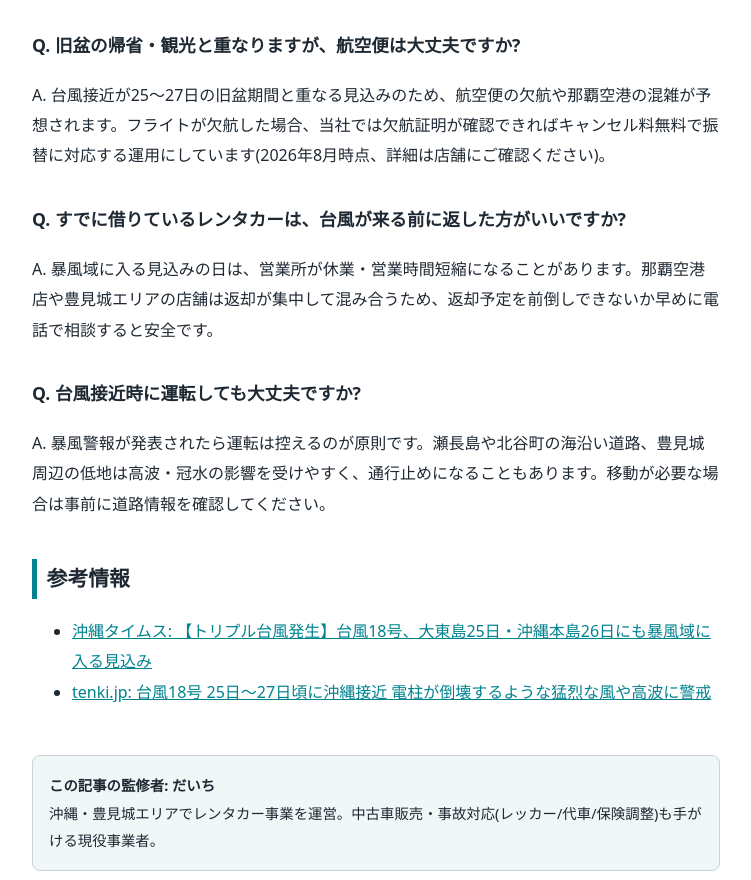
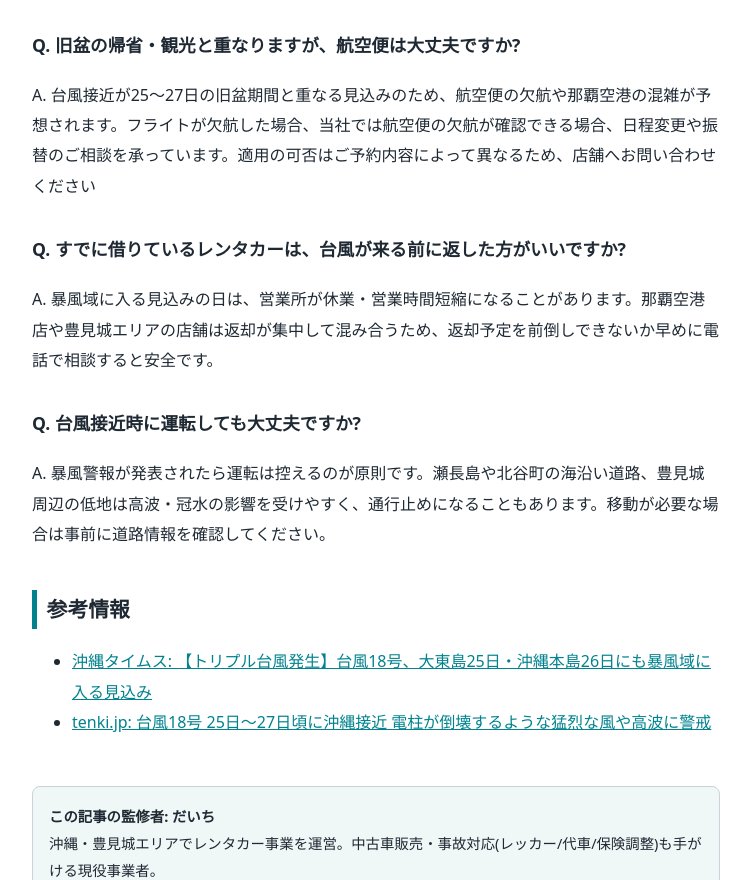
Before and after one commit to palmsosaka/okinawa-drive-blog, an Astro site: page /okinawa-drive-blog/blog/taifu18-okinawa-rentacar-taiou in a window 1280 px wide. Shown: the part 2618-3498 px from the top of the page, without its empty margins (264-1015 px from the left). Built offline with nearby package versions, Linux system fonts and the light colour scheme; Astro itself is replaced by a stand-in of ours.

Commit message:
Clarify flight cancellation policy during typhoon
Updated the response regarding flight cancellations during typhoon conditions to clarify the process for rescheduling and cancellations based on flight cancellations.

```diff
--- a/src/content/blog/taifu18-okinawa-rentacar-taiou.md
+++ b/src/content/blog/taifu18-okinawa-rentacar-taiou.md
@@ -11,7 +11,7 @@ faqs:
   - q: "台風接近中でもレンタカーの予約はキャンセルできますか?"
     a: "多くの沖縄本島のレンタカー会社では、台風接近が確実な状況になると無料キャンセル・日程変更に応じています。ただし条件は会社ごとに異なるため、必ず予約店舗のマイページや公式サイトで最新のキャンセルポリシーを確認してください。"
   - q: "旧盆の帰省・観光と重なりますが、航空便は大丈夫ですか?"
-    a: "台風接近が25〜27日の旧盆期間と重なる見込みのため、航空便の欠航や那覇空港の混雑が予想されます。フライトが欠航した場合、当社では欠航証明が確認できればキャンセル料無料で振替に対応する運用にしています(2026年8月時点、詳細は店舗にご確認ください)。"
+    a: "台風接近が25〜27日の旧盆期間と重なる見込みのため、航空便の欠航や那覇空港の混雑が予想されます。フライトが欠航した場合、当社では航空便の欠航が確認できる場合、日程変更や振替のご相談を承っています。適用の可否はご予約内容によって異なるため、店舗へお問い合わせください"
   - q: "すでに借りているレンタカーは、台風が来る前に返した方がいいですか?"
     a: "暴風域に入る見込みの日は、営業所が休業・営業時間短縮になることがあります。那覇空港店や豊見城エリアの店舗は返却が集中して混み合うため、返却予定を前倒しできないか早めに電話で相談すると安全です。"
   - q: "台風接近時に運転しても大丈夫ですか?"
```
